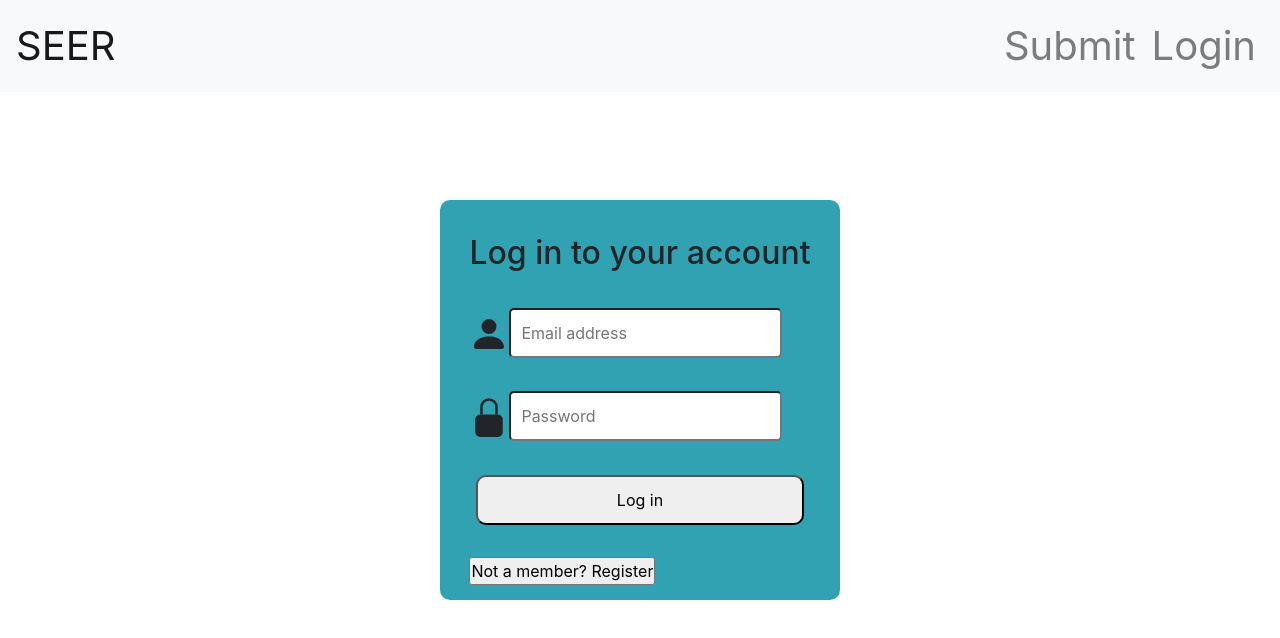
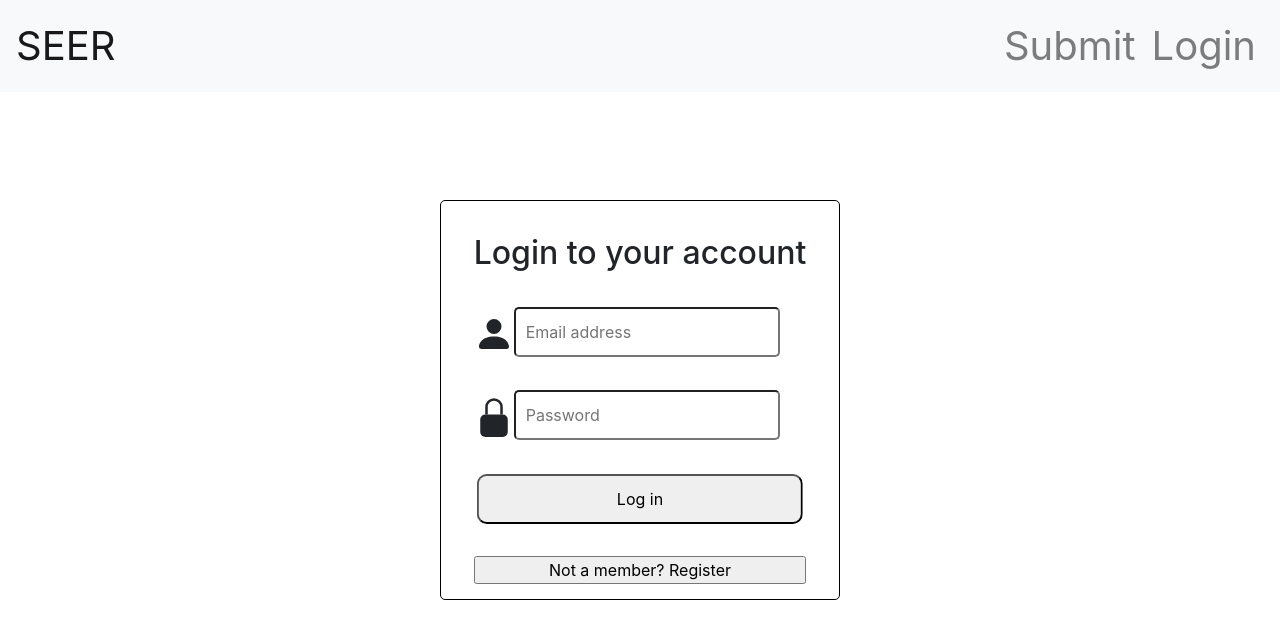
Before and after one commit to RobSnz/2020_SE_A1a, a React (Create React App) app: page /Login in a window 1280 px wide. Shown: the top 638 px of the page. Built offline with nearby package versions, Linux system fonts and the light colour scheme.

Commit message:
Minor changes with UI

```diff
--- a/src/Home/Home.css
+++ b/src/Home/Home.css
@@ -10,6 +10,7 @@
 
 .Home .lander p {
     color: #999;
+
 }
 
 .Home .input-box {
--- a/src/Login/Login.js
+++ b/src/Login/Login.js
@@ -26,7 +26,7 @@ class Login extends React.Component {
 
         console.log(email + " | " + password);
 
-        this.setState({ email: "", password: "", cPassword: "", fName: "", lName: ""})
+        this.setState({ email: "", password: "", cPassword: "", fName: "", lName: ""});
     }
 
     handleEmail(event) {
@@ -52,6 +52,7 @@ class Login extends React.Component {
     handleSwapPages(event) {
         event.preventDefault();
 
+        this.setState({ email: "", password: "", cPassword: "", fName: "", lName: ""});
         this.setState({ isLogin: !this.state.isLogin });
     }
 
@@ -60,7 +61,7 @@ class Login extends React.Component {
             return (
                 <div className={ styles.mainBox }>
                     <div>
-                        <h2 style={{ paddingBottom: "10px", marginTop: "10%" }}>Log in to your account</h2>
+                        <h2 style={{ paddingBottom: "10px", marginTop: "10%" }}>Login to your account</h2>
                         <Card style={{ width: "100%", border: "none" }}>
                             <form onSubmit={ this.handleSubmit } className={ styles.secondaryBox }>
                                 <div>
@@ -86,7 +87,7 @@ class Login extends React.Component {
                         </Card>
                         <div>
                             <form onSubmit={ this.handleSwapPages }>
-                                <input type="submit" value="Not a member? Register" style={{ marginTop: "100px"}}/>
+                                <input type="submit" value="Not a member? Register" style={{ marginTop: "100px", width: "100%" }}/>
                             </form>
                         </div>
                     </div>
@@ -96,7 +97,7 @@ class Login extends React.Component {
             return (
                 <div className={ styles.registerBox }>
                     <div>
-                        <h2 style={{ paddingBottom: "10px", marginTop: "10%" }}>Log in to your account</h2>
+                        <h2 style={{ paddingBottom: "10px", marginTop: "10%" }}>Register your account</h2>
                         <Card style={{ width: "100%", border: "none" }}>
                             <form onSubmit={ this.handleSubmit } className={ styles.secondaryBox }>
                                 <div>
@@ -149,7 +150,7 @@ class Login extends React.Component {
                         </Card>
                         <div>
                             <form onSubmit={ this.handleSwapPages }>
-                                <input type="submit" value="Already a member? Login" style={{ marginTop: "100px"}}/>
+                                <input type="submit" value="Already a member? Login" style={{ marginTop: "100px", width: "100%" }}/>
                             </form>
                         </div>
                     </div>
--- a/src/mystyle.module.css
+++ b/src/mystyle.module.css
@@ -2,11 +2,11 @@
     display: flex;
     justify-content: center;
     padding: 30;
-    border: 2px;
-    border-radius: 10px;
+    border: 1px solid black;
+    border-radius: 5px;
     height: 400px;
     width: 400px;
-    background-color: #30a2b1;
+    /*background-color: #30a2b1;*/
     top: 50%;
     left: 50%;
     transform: translate(-50%, -50%);
@@ -17,11 +17,11 @@
     display: flex;
     justify-content: center;
     padding: 30;
-    border: 2px;
-    border-radius: 10px;
+    border: 1px solid black;
+    border-radius: 5px;
     height: 650px;
     width: 400px;
-    background-color: #30a2b1;
+    /*8background-color: #30a2b1;*/
     top: 55%;
     left: 50%;
     transform: translate(-50%, -50%);
@@ -29,7 +29,7 @@
 }
 
 .secondaryBox {
-    background-color: #30a2b1;
+    /*background-color: #30a2b1;*/
     border: none;
 }
 
@@ -94,9 +94,9 @@
     display: flex;
     justify-content: center;
     padding: 30;
-    border: 2px;
-    border-radius: 10px;
-    height: 430px;
+    border: 1px solid black;
+    border-radius: 5px;
+    height: 455px;
     width: 400px;
     top: 40%;
     left: 50%;
```
